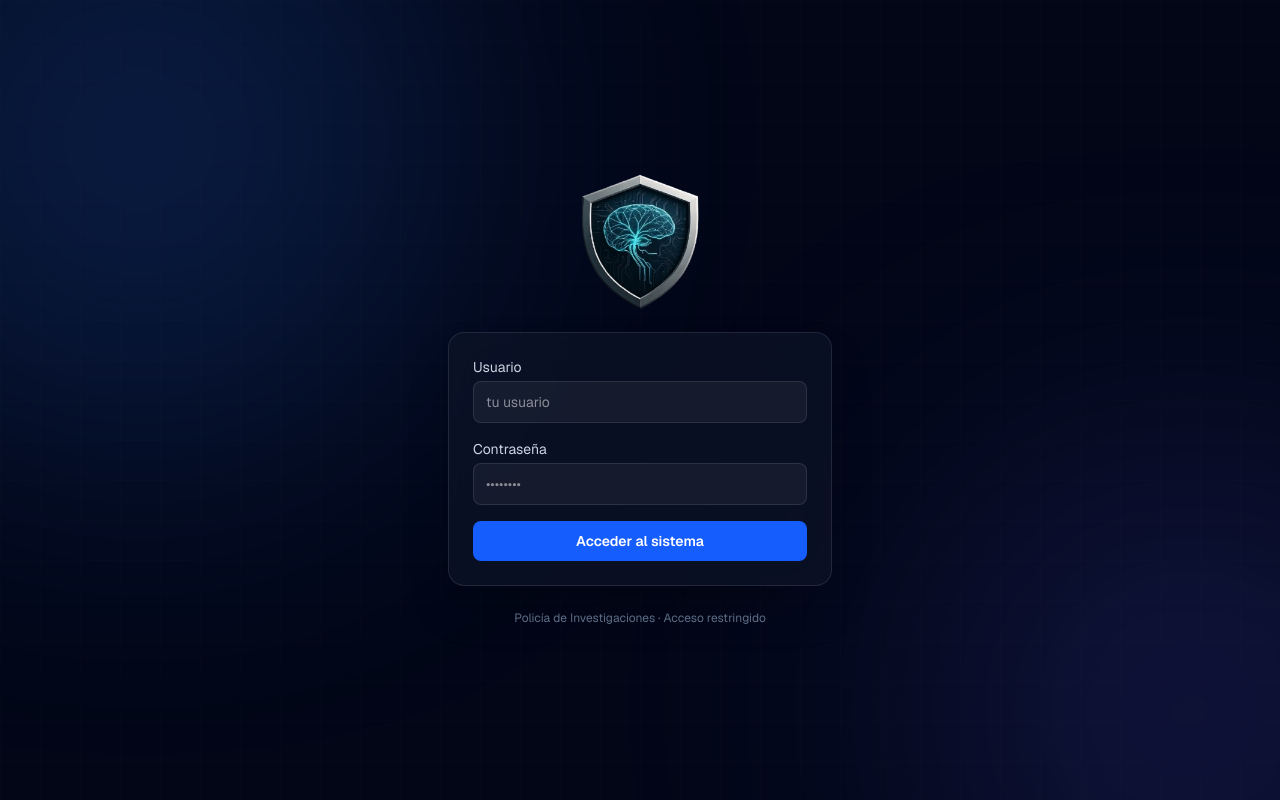
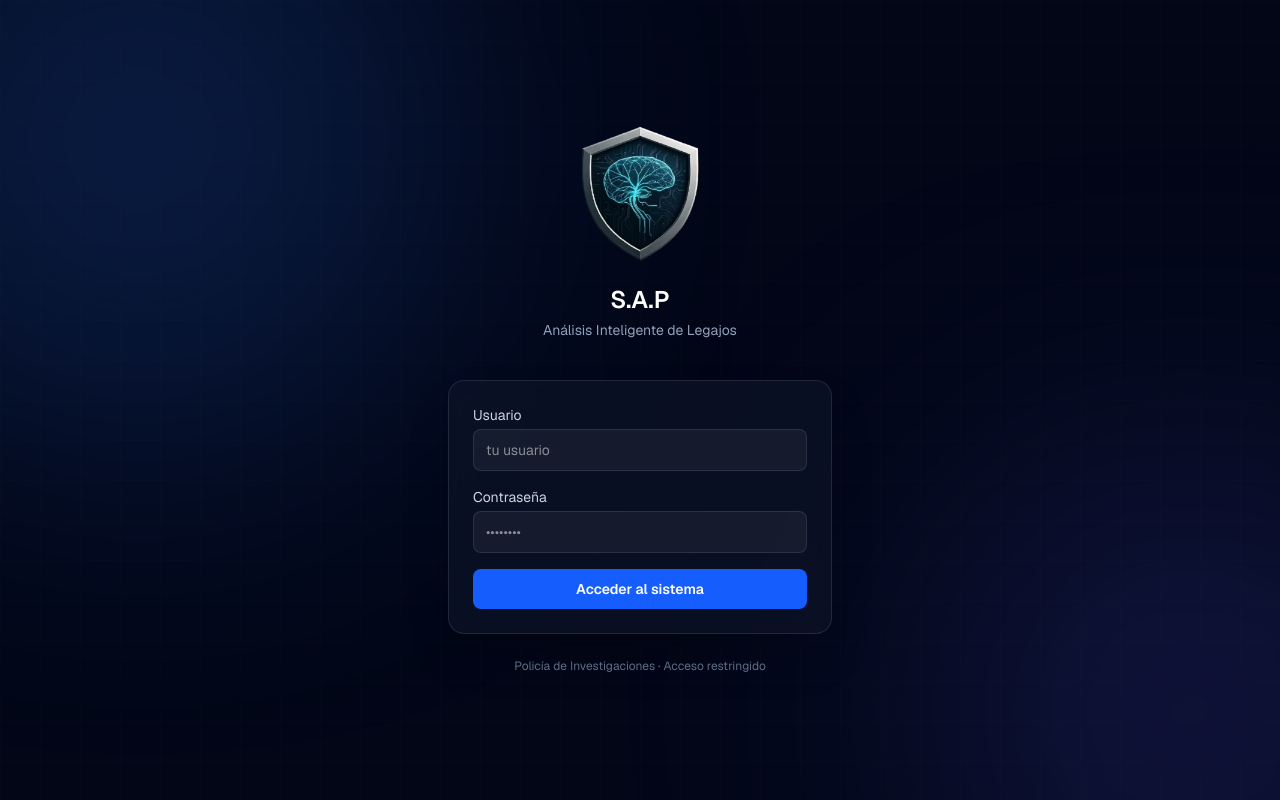
Before and after one commit to alexisbriandiaz4-sys/legajos-dajudeco, a Next.js app: page /login in a window 1280 px wide. Built offline with nearby package versions, Linux system fonts and the light colour scheme; no server answers.

Commit message:
ahora si por favor

```diff
--- a/app/login/page.tsx
+++ b/app/login/page.tsx
@@ -1,7 +1,7 @@
 "use client";
 
 import { useState } from "react";
-import Image from "next/image"
+import Image from "next/image";
 
 export default function LoginPage() {
   const [form, setForm] = useState({ usuario: "", password: "" });
@@ -61,6 +61,8 @@ export default function LoginPage() {
       <div className="relative w-full max-w-sm">
 
         {/* Logo */}
+        <div className="text-center mb-10">
+
           <Image
             src="/logo.png"
             alt="SAP"
@@ -68,6 +70,16 @@ export default function LoginPage() {
             height={120}
             className="mx-auto mb-5"
           />
+
+          <h1 className="text-2xl font-semibold text-white">
+            S.A.P
+          </h1>
+
+          <p className="text-slate-400 text-sm mt-1">
+            Análisis Inteligente de Legajos
+          </p>
+
+        </div>
 
         {/* Caja login */}
         <div className="bg-slate-900/60 backdrop-blur-xl border border-white/10 rounded-2xl p-6 space-y-4 shadow-2xl">
@@ -116,6 +128,7 @@ export default function LoginPage() {
           >
             {cargando ? "Ingresando..." : "Acceder al sistema"}
           </button>
+
         </div>
 
         <p className="text-center text-slate-500 text-xs mt-6">
```
Lines whose indentation alone changed are shown as unchanged.
